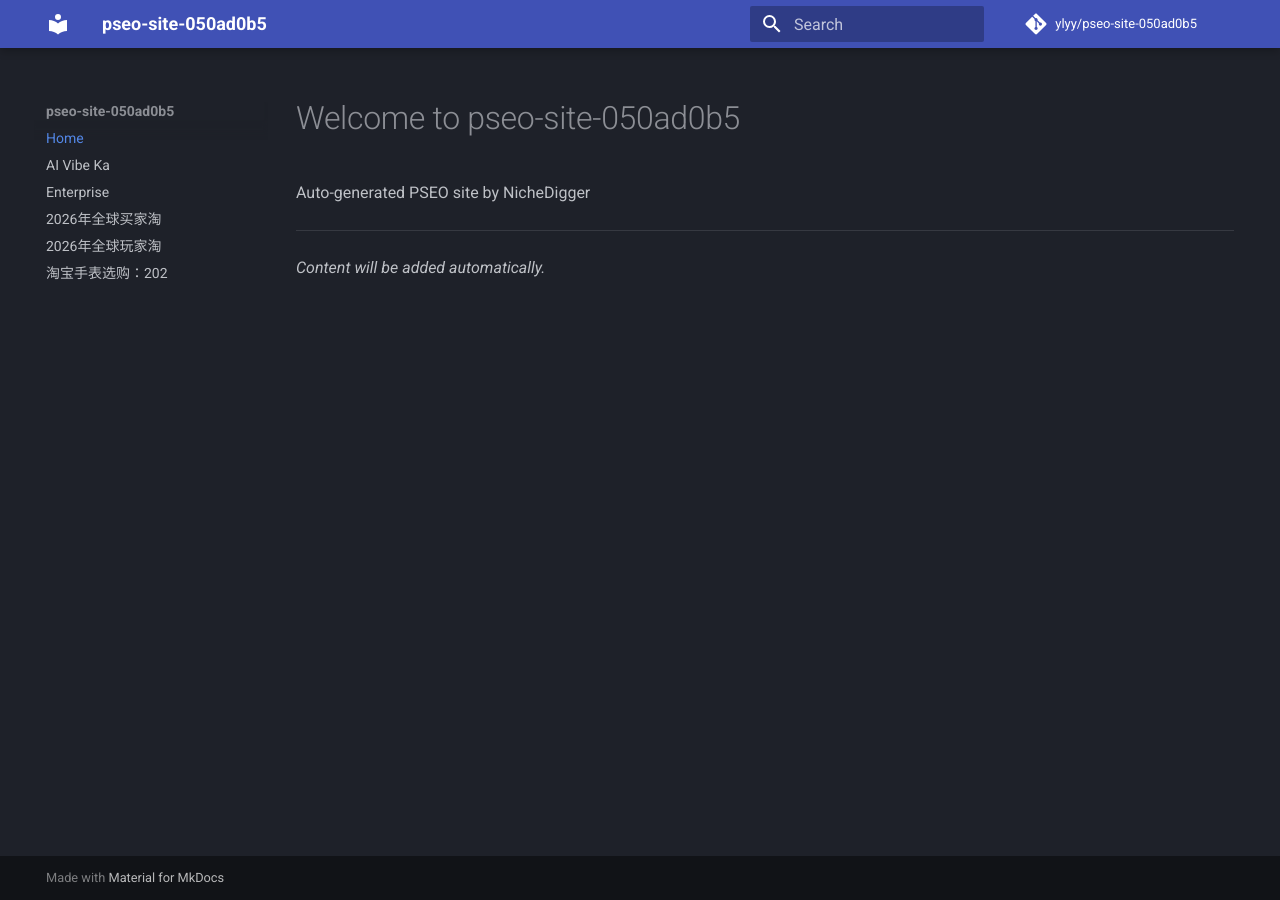
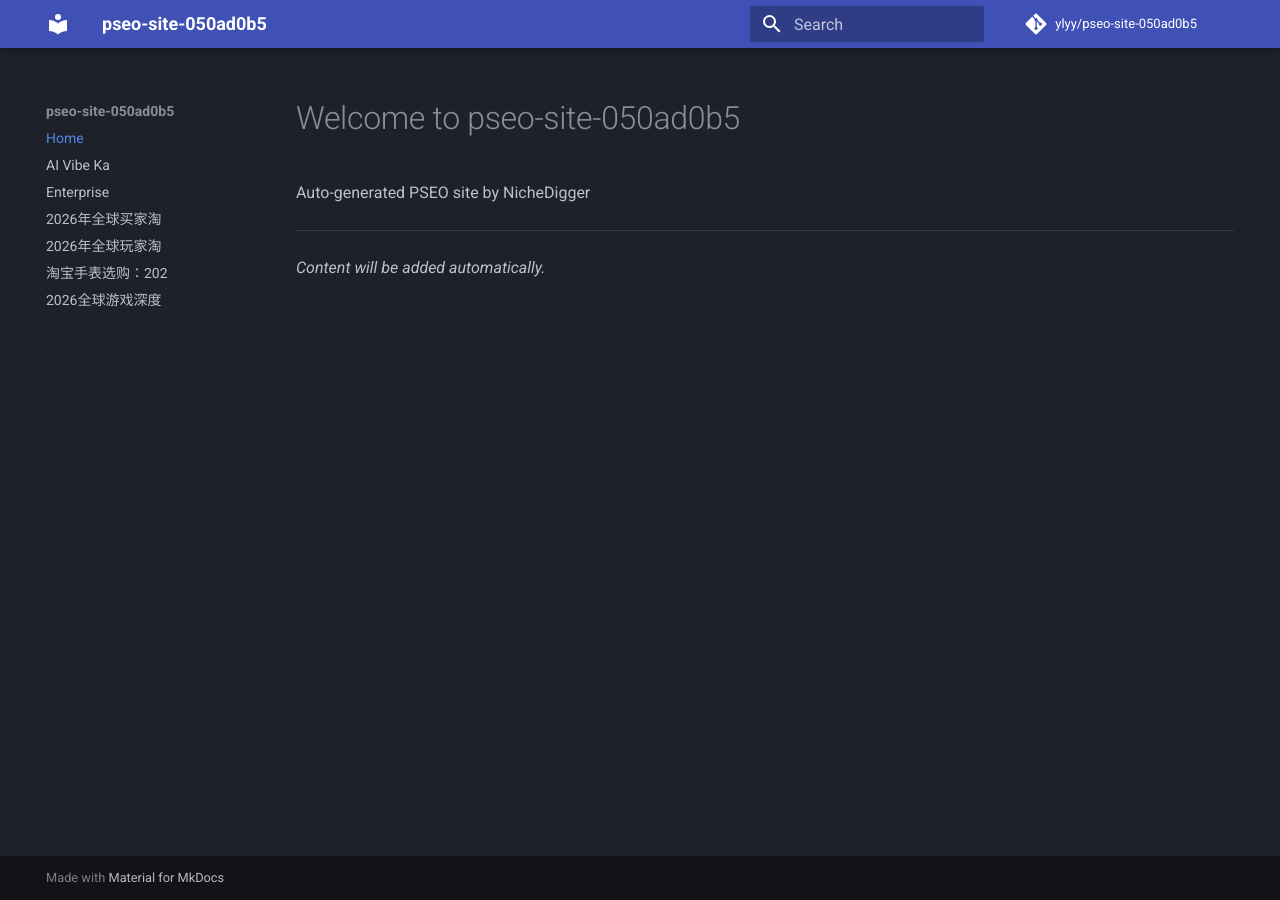
Before and after one commit to ylyy/pseo-site-050ad0b5, an MkDocs documentation site: the page built from docs/index.md, in a window 1280 px wide. Built offline with MkDocs 1.6.1 and Material for MkDocs 9.7.7, drawn with Linux system fonts in a browser that asks for light colours; comment, search, counter and statistics services are not loaded.

Commit message:
Add "2026全球游戏深度解析：从娱乐到经济，探索数字世界的无限魅力" to navigation

```diff
--- a/mkdocs.yml
+++ b/mkdocs.yml
@@ -27,6 +27,7 @@ nav:
   - "2026年全球买家淘": 2026年全球买家淘宝手柄终极攻略-跨境选购-支付与转运全解析.md
   - "2026年全球玩家淘": 2026年全球玩家淘宝手柄选购终极指南-从入门到精通-避免踩坑.md
   - "淘宝手表选购：202": 淘宝手表选购-2026全球买家终极指南与跨境购物策略.md
+  - "2026全球游戏深度": 2026全球游戏深度解析-从娱乐到经济-探索数字世界的无限魅力.md
 # 新文章将在此处自动添加
 
 markdown_extensions:
```
